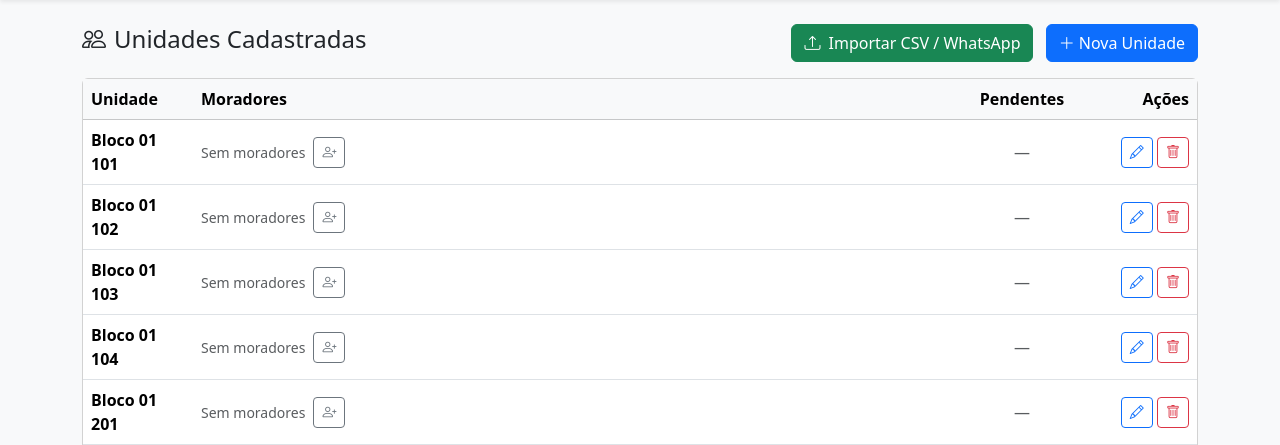
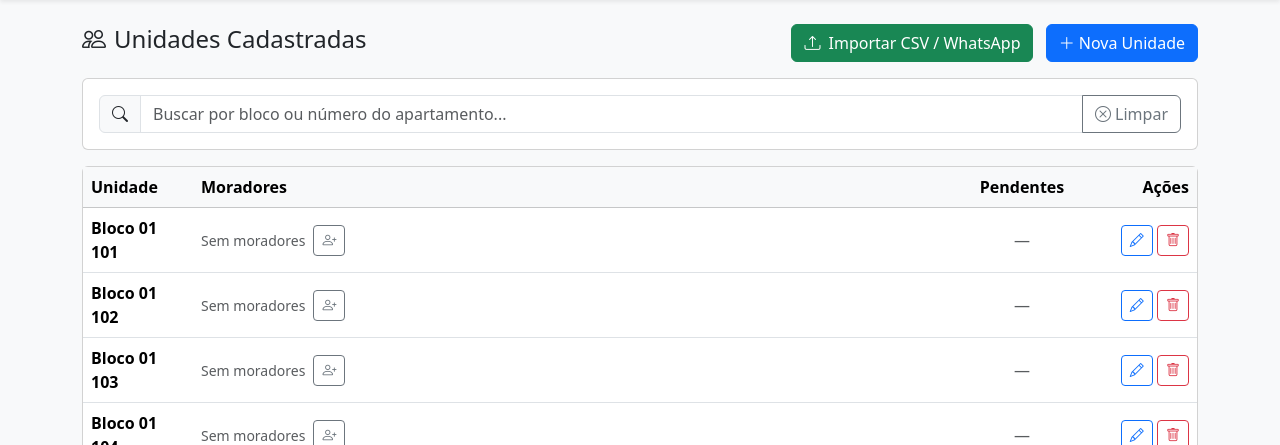
Before and after one commit to Dinix11/er2, a Flask app: page /unidades in a window 1280 px wide. Shown: the part 56-501 px from the top of the page. Run offline with Flask 3, Linux system fonts and the light colour scheme; the visitor is signed in with stand-in values (Sample User, id 1); data comes from the database, SQL or seed files in the repository; some libraries are stand-ins or nearby versions.

Commit message:
Feat: Adicionar busca rápida por bloco e número na página de unidades

```diff
--- a/templates/unidades.html
+++ b/templates/unidades.html
@@ -11,6 +11,19 @@
         <button class="btn btn-primary" data-bs-toggle="modal" data-bs-target="#modalAdicionar">
             <i class="bi bi-plus-lg"></i> Nova Unidade
         </button>
+    </div>
+</div>
+
+{# Busca rápida #}
+<div class="card mb-3">
+    <div class="card-body">
+        <div class="input-group">
+            <span class="input-group-text"><i class="bi bi-search"></i></span>
+            <input type="text" id="busca-unidade" class="form-control" placeholder="Buscar por bloco ou número do apartamento..." oninput="filtrarUnidades()">
+            <button class="btn btn-outline-secondary" type="button" onclick="limparBusca()">
+                <i class="bi bi-x-circle"></i> Limpar
+            </button>
+        </div>
     </div>
 </div>
 
@@ -218,6 +231,25 @@ function abrirAddMorador(unidadeId, unidadeLabel) {
     new bootstrap.Modal(document.getElementById('modalAddMorador')).show();
 }
 
+function filtrarUnidades() {
+    const termo = document.getElementById('busca-unidade').value.toLowerCase().trim();
+    const linhas = document.querySelectorAll('tbody tr');
+
+    linhas.forEach(linha => {
+        const texto = linha.textContent.toLowerCase();
+        if (texto.includes(termo)) {
+            linha.style.display = '';
+        } else {
+            linha.style.display = 'none';
+        }
+    });
+}
+
+function limparBusca() {
+    document.getElementById('busca-unidade').value = '';
+    filtrarUnidades();
+}
+
 window.addEventListener('DOMContentLoaded', () => {
     const params = new URLSearchParams(window.location.search);
     const unidadeId = params.get('unidade_id');
```
